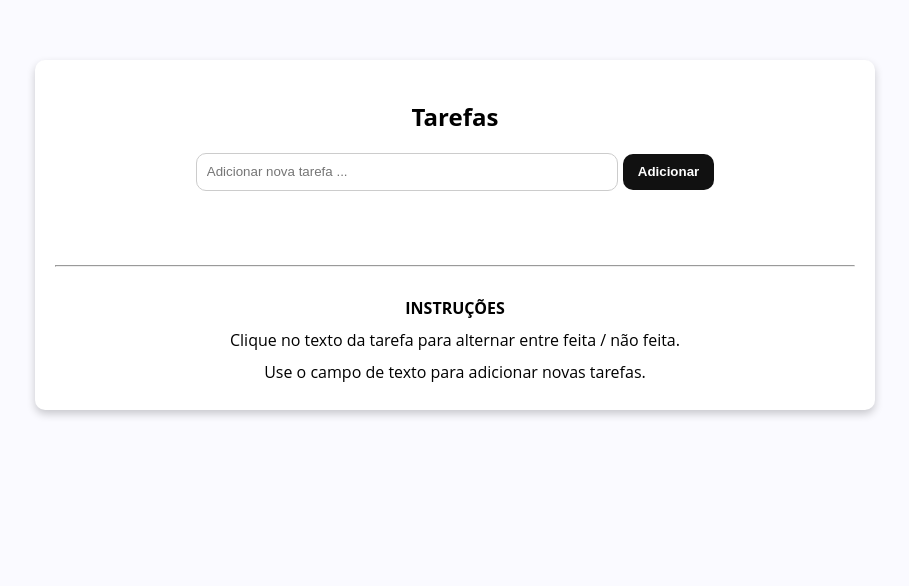
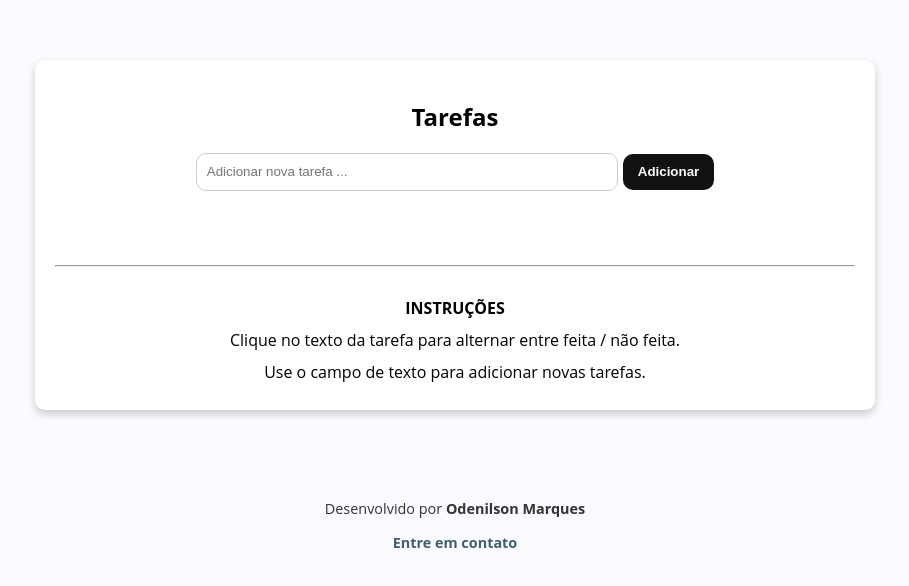
Before and after one commit to odenilsonmarques/lista-de-tarefas-vue, a plain HTML site: page index.html in a window 1280 px wide. Shown: the whole page, without its empty margins (185-1094 px from the left). Drawn offline with nearby package versions, Linux system fonts and the light colour scheme.

Commit message:
foi criado um rodapé para o projeto

```diff
--- a/index.html
+++ b/index.html
@@ -30,7 +30,7 @@
             </div>
 
             <input type="text" v-model="newTodo.name" placeholder="Adicionar nova tarefa ...">
-            <button class="add" @click="addTodo">Adicionar</button><br><br>
+            <button class="add" @click="addTodo()">Adicionar</button><br><br>
 
             <!-- 1 utilizamos o v-if para exibir o botao de remover apenas quando tiver tarefas lancada -->
             <!-- 2 Utilizamos o @click para remover todas as tarefa da lista -->
@@ -49,9 +49,18 @@
                     <li>Clique no texto da tarefa para alternar entre feita / não feita.</li>
                     <li>Use o campo de texto para adicionar novas tarefas.</li>
                 </ul>
-
             </div>
         </section>
+
+        <footer>
+            <p>Desenvolvido por <strong>Odenilson Marques</strong></p>
+            <p>
+                <a href="https://wa.me/5598981061009?text=Ol%C3%A1%2C%20gostaria%20de%20conversar%20sobre%20seu%20projeto%20de%20lista%20de%20tarefas!"
+                    target="_blank">
+                    Entre em contato
+                </a>
+            </p>
+        </footer>
     </main>
 
     <script src="https://unpkg.com/vue@3/dist/vue.global.js"></script>
--- a/scripts.js
+++ b/scripts.js
@@ -31,14 +31,16 @@ const todoList = {
     methods: {
         addTodo: function () {
             if (!this.newTodo.name) {
-                alert("Preencha o campo")
+                alert("A descrição da tarefa é obrigatória")
+            }else{
+
+                this.todos.push(this.newTodo)
+                this.newTodo = { status: false }
+
+                // Usando o localStorage e JSON.stringify para salvar a lista atualizada, para persistir os dados mesmo após recarregar a página.
+                // O JSON.stringify converte o array de objetos em uma string JSON. O localStorage só pode armazenar strings.'
+                localStorage.setItem('todos', JSON.stringify(this.todos))
             }
-            this.todos.push(this.newTodo)
-            this.newTodo = { status: false }
-
-            // Usando o localStorage e JSON.stringify para salvar a lista atualizada, para persistir os dados mesmo após recarregar a página.
-            // O JSON.stringify converte o array de objetos em uma string JSON. O localStorage só pode armazenar strings.'
-            localStorage.setItem('todos', JSON.stringify(this.todos))
         }
     },
 
--- a/style.css
+++ b/style.css
@@ -84,6 +84,27 @@ button.clear-only-todo-done {
     color: red;
 }
 
+footer {
+  text-align: center;
+  margin-top: 40px;
+  padding: 15px 0;
+  font-size: 0.9em;
+  color: #333;
+  /* border-top: 1px solid #ddd; */
+  background-color: #fafaff;
+}
+
+footer a {
+  color: #415E72;
+  text-decoration: none;
+  font-weight: bold;
+}
+
+footer a:hover {
+  text-decoration: underline;
+}
+
+
 /* ------------------ */
 /* 🎯 Responsividade  */
 /* ------------------ */
```
